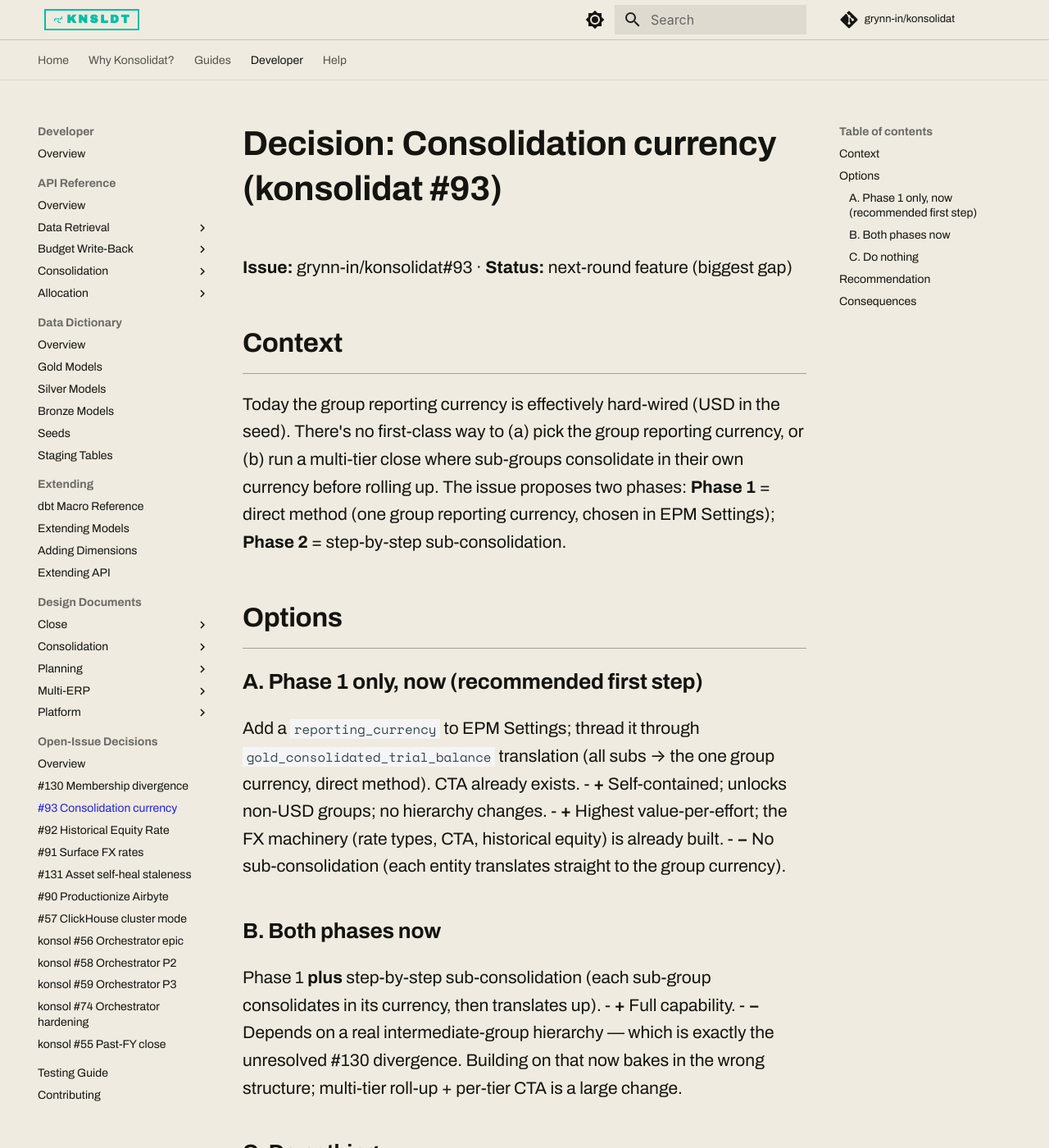
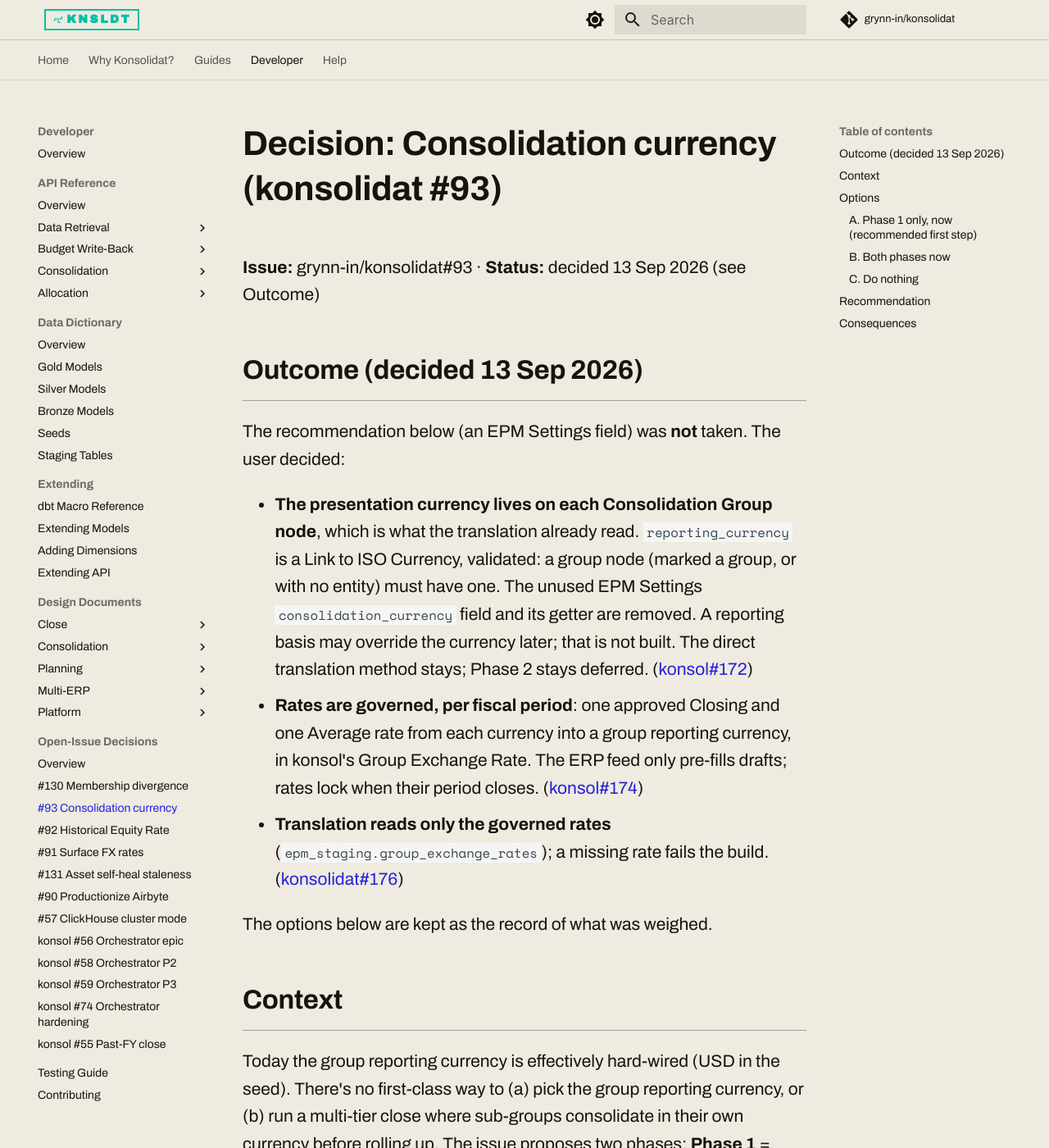
Before and after one commit to grynn-in/konsolidat, an MkDocs documentation site: the page built from docs/developer-guide/decisions/konsolidat-93-consolidation-currency.md, in a window 1280 px wide and 1400 px high. Shown: the whole window at 82% size. Built offline with MkDocs 1.6.1 and Material for MkDocs 9.7.7, drawn with Linux system fonts in a browser that asks for light colours; comment, search, counter and statistics services are not loaded.

Commit message:
docs: record the #93 outcome in its decision brief
The brief still recommended an EPM Settings field that konsol#172 removes.
It now opens with the outcome decided on 13 Sep 2026: the presentation
currency on each Consolidation Group node (a validated Link to ISO
Currency), the EPM Settings field removed, governed rates per fiscal period
(konsol#172, konsol#174, konsolidat#176). The decisions index row follows.

Co-Authored-By: Claude Opus 5 (1M context) <noreply@anthropic.com>
Claude-Session: https://claude.ai/code/session_013WewQKFQgG7o2M3mUDPRR5

```diff
--- a/docs/developer-guide/decisions/konsolidat-93-consolidation-currency.md
+++ b/docs/developer-guide/decisions/konsolidat-93-consolidation-currency.md
@@ -1,6 +1,27 @@
 # Decision: Consolidation currency (konsolidat #93)
 
-**Issue:** grynn-in/konsolidat#93 · **Status:** next-round feature (biggest gap)
+**Issue:** grynn-in/konsolidat#93 · **Status:** decided 13 Sep 2026 (see Outcome)
+
+## Outcome (decided 13 Sep 2026)
+
+The recommendation below (an EPM Settings field) was **not** taken. The user decided:
+
+- **The presentation currency lives on each Consolidation Group node**, which is
+  what the translation already read. `reporting_currency` is a Link to
+  ISO Currency, validated: a group node (marked a group, or with no entity) must
+  have one. The unused EPM Settings `consolidation_currency` field and its getter
+  are removed. A reporting basis may override the currency later; that is not
+  built. The direct translation method stays; Phase 2 stays deferred.
+  ([konsol#172](https://github.com/grynn-in/konsol/pull/172))
+- **Rates are governed, per fiscal period**: one approved Closing and one Average
+  rate from each currency into a group reporting currency, in konsol's Group
+  Exchange Rate. The ERP feed only pre-fills drafts; rates lock when their period
+  closes. ([konsol#174](https://github.com/grynn-in/konsol/pull/174))
+- **Translation reads only the governed rates**
+  (`epm_staging.group_exchange_rates`); a missing rate fails the build.
+  ([konsolidat#176](https://github.com/grynn-in/konsolidat/pull/176))
+
+The options below are kept as the record of what was weighed.
 
 ## Context
 Today the group reporting currency is effectively hard-wired (USD in the seed).
```
Also changed, not shown: docs/developer-guide/decisions/index.md (+1 -1 lines).
